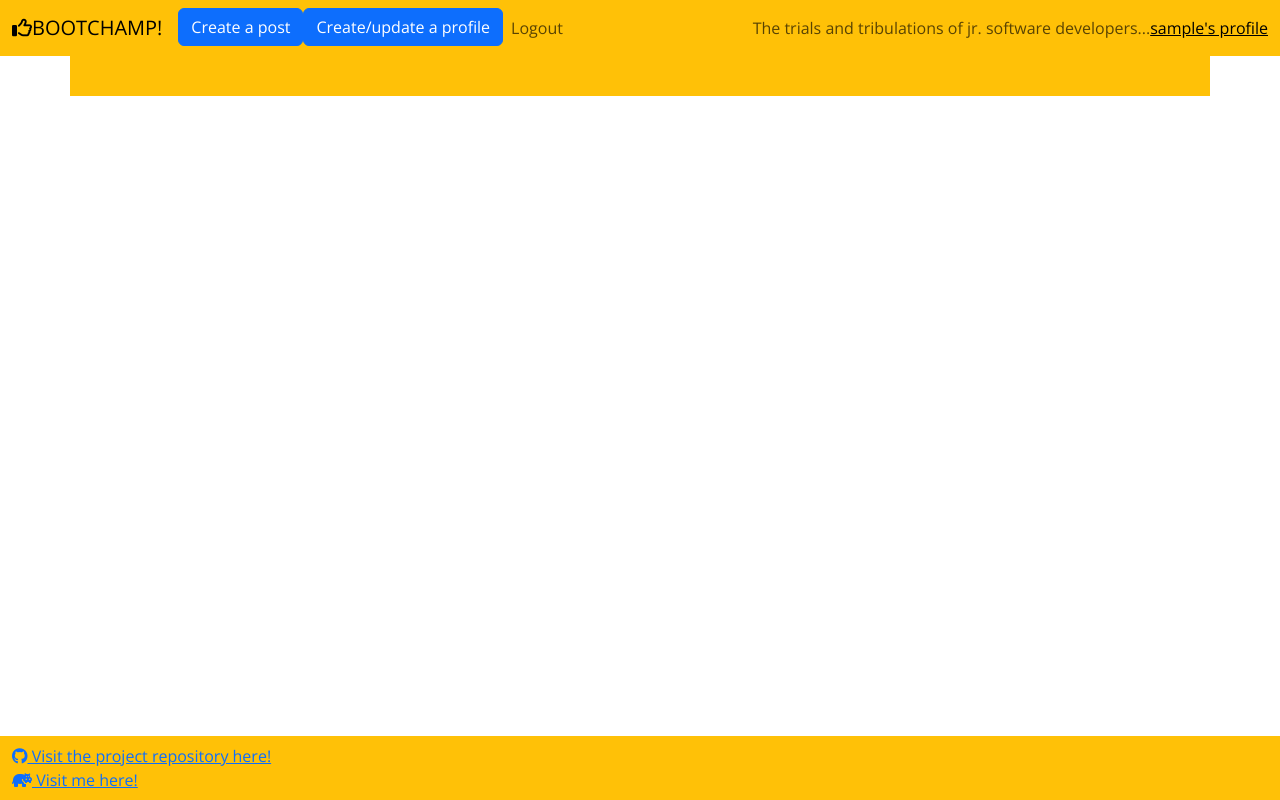
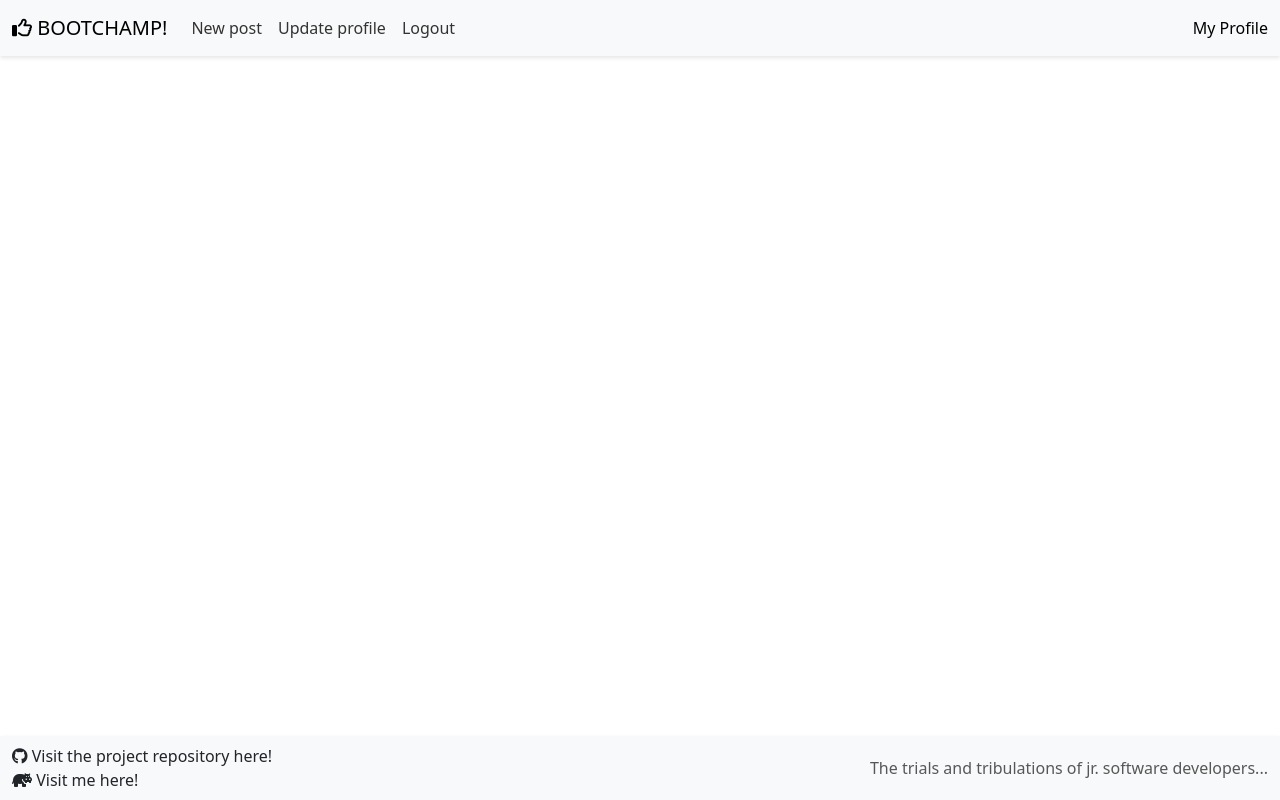
Before and after one commit to Sjwilhelms/BootChamp, a Django app: page / in a window 1280 px wide. Run offline with Django 4.2, Linux system fonts and the light colour scheme; the visitor is signed in with stand-in values (Sample User, id 1); data that the repository does not hold is empty; some libraries are stand-ins or nearby versions.

Commit message:
add navbar style

```diff
--- a/forum/templates/forum/post_list.html
+++ b/forum/templates/forum/post_list.html
@@ -1,21 +1,29 @@
 {% extends 'index.html' %}
 {% load static %}
 {% block content %}
-<body>
+
+
   {% for post in object_list %}
-  <div class="card my-3">
+
+  <div class="card my-3 post-list-item">
     <div class="row g-0">
       <div class="col-md-4">
         {% if 'placeholder' in post.featured_image.url %}
-        <img class="img-fluid rounded-start mx-auto d-block" src="{% static 'images/default.jpg' %}" alt="placeholder image" style="max-height: 300px;">
+        <a href="{% url 'post_detail' post.slug %}"><img class="img-fluid rounded-start mx-auto d-block" src="{% static 'images/default.jpg' %}"
+          alt="placeholder image" style="max-height: 300px;"></a>
         {% else %}
-        <img class="img-fluid rounded-start mx-auto d-block" src="{{ post.featured_image.url }}" alt="{{ post.title }}" style="max-height: 200px;">
+        <a href="{% url 'post_detail' post.slug %}"><img class="img-fluid rounded-start mx-auto d-block" src="{{ post.featured_image.url }}" alt="{{ post.title }}"
+          style="max-height: 200px;"></a>
         {% endif %}
       </div>
       <div class="col-md-8">
         <div class="card-body">
-          <a href="{% url 'post_detail' post.slug %}"><h5 class="card-title">{{post.title}}</h5></a>
-          <a href="{% url 'profile' username=post.author.username %}"><h6>{{post.author}}</h6></a>
+          <a href="{% url 'post_detail' post.slug %}" class="stretched-link">
+            <h5 class="card-title">{{post.title}}</h5>
+          </a>
+          <a href="{% url 'profile' username=post.author.username %}">
+            <h6>{{post.author}}</h6>
+          </a>
           <p class="card-text">{{post.excerpt}}</p>
           <p class="card-text"><small>{{post.created_on}}</small></p>
         </div>
@@ -23,6 +31,5 @@
     </div>
   </div>
   {% endfor %}
-</body>
 
 {% endblock content %}
--- a/static/css/style.css
+++ b/static/css/style.css
@@ -1,6 +1,36 @@
 
 @import url('https://fonts.googleapis.com/css2?family=Montserrat:wght@500&family=Open+Sans:ital,wght@0,300..800;1,300..800&display=swap');
 
-*{
+/* general style */
+
+main{
     font-family: "Open Sans", sans-serif;
 }
+
+.navbar {
+    background-color: #ffffff;
+    box-shadow: 0 2px 4px rgba(0,0,0,0.1);
+}
+
+.navbar {
+    background-color: #f8f9fa;
+}
+
+
+.navbar .navbar-nav .nav-link {
+    color: #333;
+}
+
+.navbar .navbar-brand {
+    color: #000;
+}
+
+a {
+    text-decoration: inherit;
+    color: inherit;
+}
+
+.container .post-list-item:hover {
+    box-shadow: 2px 2px 2px #0E111380;
+    transform: scale(.95);
+}
--- a/templates/index.html
+++ b/templates/index.html
@@ -36,43 +36,44 @@
 <body>
     <header>
         <!-- navbar element for base template-->
-        <nav class="navbar fixed-top navbar-expand-lg night bg-warning">
+        <nav class="navbar fixed-top navbar-expand-lg">
             <div class="container-fluid">
-                <a class="navbar-brand" href="{% url 'home' %}"><i class="fa-regular fa-thumbs-up"></i>BOOTCHAMP!</a>
+                <a class="navbar-brand" href="{% url 'home' %}"><i class="fa-regular fa-thumbs-up"></i> BOOTCHAMP!</a>
                 <button class="navbar-toggler" type="button" data-bs-toggle="collapse" data-bs-target="#navbarText"
                     aria-controls="navbarText" aria-expanded="false" aria-label="Toggle navigation">
                     <span><i class="fa-solid fa-bars"></i></span>
                 </button>
-
                 <div class="collapse navbar-collapse" id="navbarText">
                     <ul class="navbar-nav me-auto mb-2 mb-lg-0">
                         <li class="nav-item">
                             {% if user.is_authenticated %}
-                            <a href="{% url 'create_post' %}"><button type="button" class="btn btn-primary">
-                                    Create a post
-                                </button></a>
+                            <a class="nav-link" href="{% url 'create_post' %}">
+                                    New post
+                                </a>
                             {% endif %}
-
                         </li>
                         <li class="nav-item">
                             {% if user.is_authenticated %}
-                            <a href="{% url 'edit_profile' %}"><button type="button" class="btn btn-primary">
-                                    Create/update a profile
-                                </button></a>
+                            <a class="nav-link" href="{% url 'edit_profile' %}">
 
+                                    Update profile
+                                </a>
                             {% endif %}
                         </li>
-                        <li>
+                        <li class="nav-item">
                             {% if request.resolver_match.view_name == 'post_detail' and request.user == post.author %}
-                            <a href="{% url 'edit_post' slug=post.slug %}" class="btn btn-warning">Edit Post</a>
+                            <a class="nav-link" href="{% url 'edit_post' slug=post.slug %}">
+
+                                    Edit Post
+                                </a>
                             {% endif %}
                         </li>
-
-
                         {% if user.is_authenticated %}
                         <li class="nav-item">
                             <a class="nav-link {% if request.path == logout_url %}active" aria-current="page{% endif %}"
-                                href="{% url 'account_logout' %}">Logout</a>
+                                href="{% url 'account_logout' %}">
+                                    Logout
+                                </a>
                         </li>
                         {% else %}
                         <li class="nav-item">
@@ -85,12 +86,9 @@
                         </li>
                         {% endif %}
                     </ul>
-                    <span class="navbar-text">
-                        The trials and tribulations of jr. software developers...
-                    </span>
                     {% if user.is_authenticated %}
-                    <span class="navbar-text">
-                        <a href="{% url 'profile' username=request.user.username %}">{{ user.username }}'s profile</a>
+                    <span class="navbar-text profile-thumbnail">
+                        <a href="{% url 'profile' username=request.user.username %}">My Profile</a>
                     </span>
                     {% endif %}
                 </div>
@@ -99,8 +97,9 @@
     </header>
 
     <main>
+        <!-- main content -->
         <div class="container">
-            <div class="row bg-warning">
+            <div class="row">
                 <div class="col-12 my-5">
                     <!-- main content from forum/templates/forum/ -->
                     {% block content %}
@@ -108,6 +107,7 @@
                 </div>
             </div>
         </div>
+
         <!-- Toast Container -->
         <div class="toast-container position-fixed top-0 end-0 p-3">
             {% for message in messages %}
@@ -129,18 +129,12 @@
             </div>
             {% endfor %}
         </div>
+    </main>
 
-
-
-
-
-
-    </main>
     <footer>
         <!-- footer content from the base template -->
-        <nav class="navbar fixed-bottom night bg-warning">
+        <nav class="navbar fixed-bottom">
             <div class="container-fluid">
-
                 <div class="row">
                     <div class="col-12">
                         <a href="https://github.com/Sjwilhelms/BootChamp" target="_blank"><i
@@ -151,12 +145,14 @@
                             here!</a>
                     </div>
                 </div>
-
+                <span class="navbar-text">
+                    The trials and tribulations of jr. software developers...
+                </span>
             </div>
         </nav>
+    </footer>
 
 
-    </footer>
     <script src="https://cdn.jsdelivr.net/npm/bootstrap@5.3.3/dist/js/bootstrap.bundle.min.js"
         integrity="sha384-YvpcrYf0tY3lHB60NNkmXc5s9fDVZLESaAA55NDzOxhy9GkcIdslK1eN7N6jIeHz" crossorigin="anonymous">
         </script>
```
Also changed, not shown: forum/templates/forum/post_detail.html (+5 -5 lines), forum/templates/forum/profile_view.html (+18 -5 lines).
